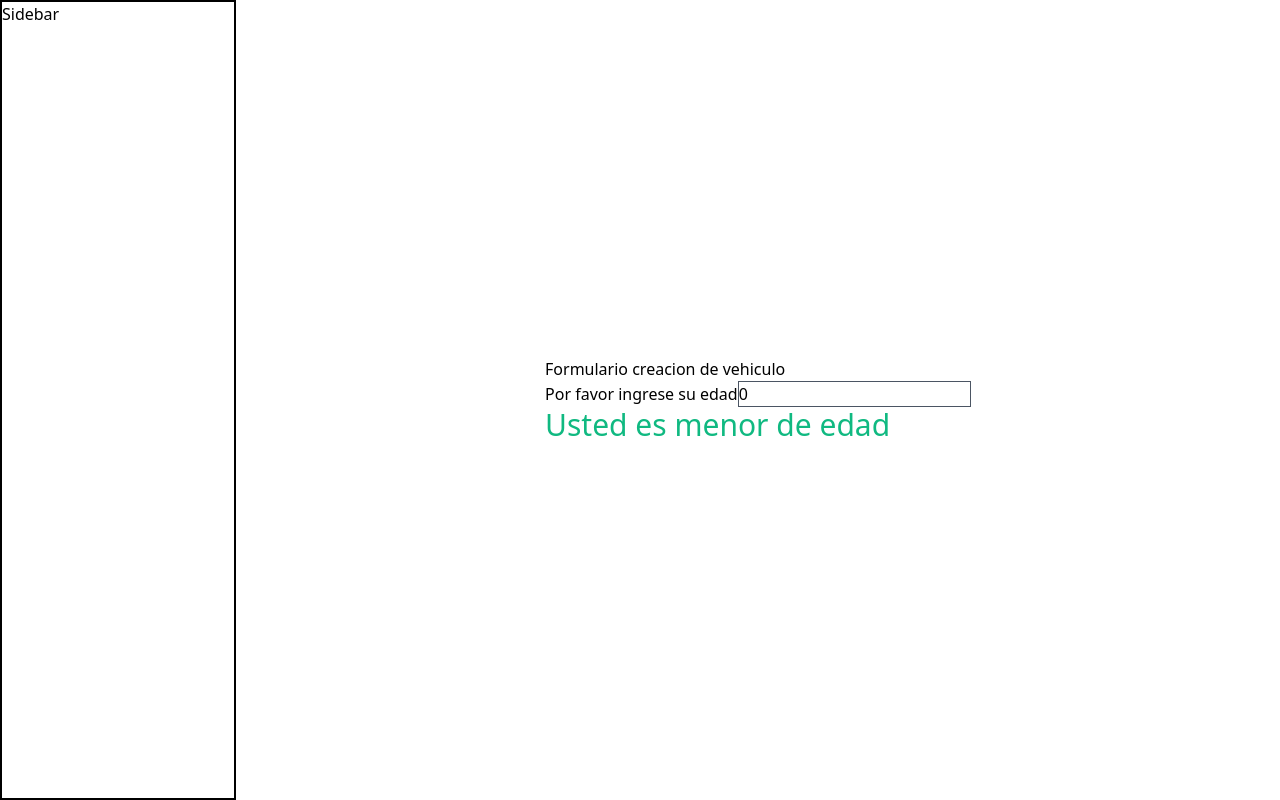
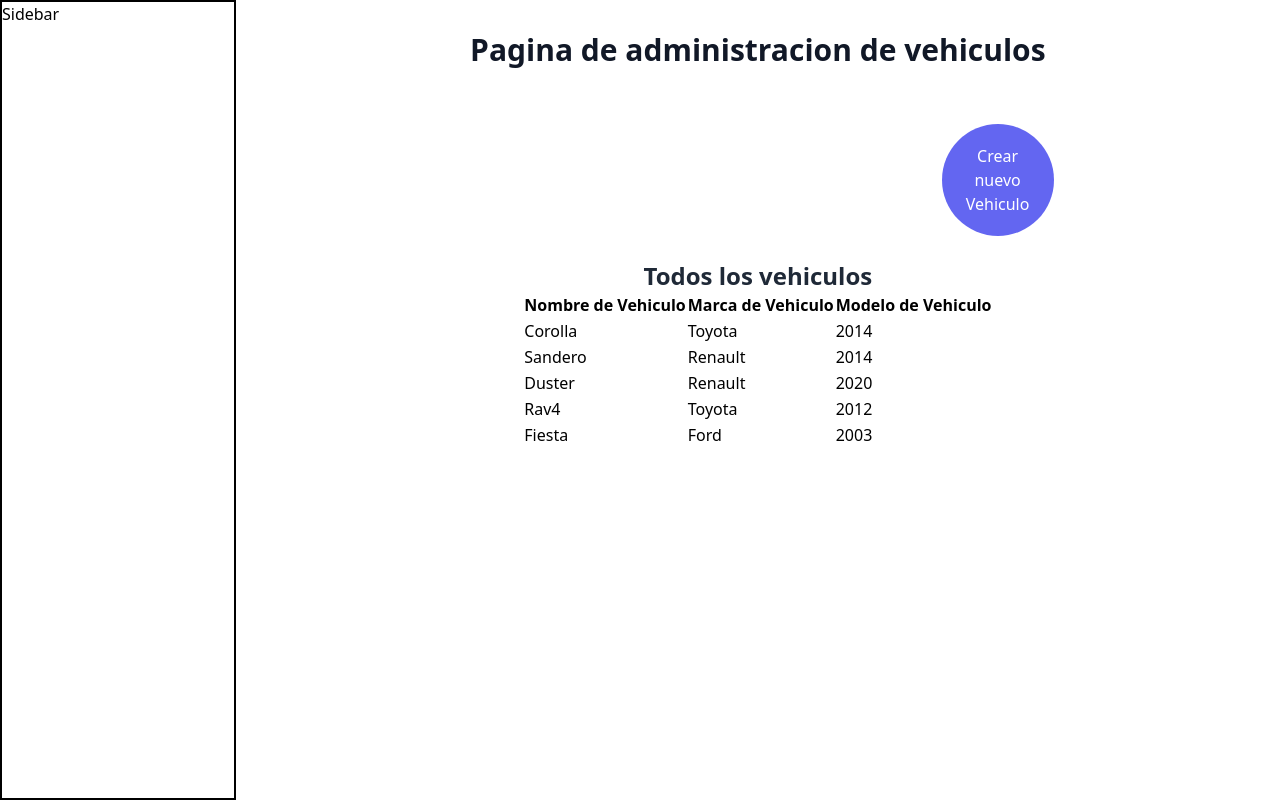
Before and after one commit to Stivensgt/concecisonario, a React (Create React App) app: page /admin/vehiculos in a window 1280 px wide. Built offline with nearby package versions, Linux system fonts and the light colour scheme.

Commit message:
Crear tablas de vehiculos

```diff
--- a/src/pages/admin/Vehiculos.jsx
+++ b/src/pages/admin/Vehiculos.jsx
@@ -1,50 +1,117 @@
 import React, {useEffect, useState} from 'react'
 
+const vehiculosBackend =[
+    {
+    nombre: 'Corolla',
+    marca: 'Toyota',
+    modelo: 2014
+    },
+    {
+    nombre: 'Sandero',
+    marca: 'Renault',
+    modelo: 2014
+    },
+    {
+    nombre: 'Duster',
+    marca: 'Renault',
+    modelo: 2020
+    },
+    {
+    nombre: 'Rav4',
+    marca: 'Toyota',
+    modelo: 2012
+    },
+    {
+    nombre: 'Fiesta',
+    marca: 'Ford',
+    modelo: 2003
+    }
+
+]
 const Vehiculos = () => {
-
-    const [edad, setEdad] = useState(0)
-    const [esMenorEdad, setEsMenorEdad] = useState(false)
+    const [mostrartabla,setMostrartabla] = useState(true)
+    const [textoBoton,setTextoBoton] = useState('Crear nuevo vehiculo')
+    const [vehiculos,setVehiculos] = useState([])
 
     useEffect(()=>{
-        if (edad>=18){
-            setEsMenorEdad(false)
-        } else {
-            setEsMenorEdad(true)
-        }
-    })
-    return (
-        <div className ='' >
-            <h2>Formulario creacion de vehiculo</h2>
-            <form className='flex flex-col ' >
-                <label htmlFor="edad">
-                    Por favor ingrese su edad
-
-                <input
-                value={edad}
-                onChange={(e) =>{
-                    setEdad(e.target.value)
-                }}
-                 className='border border-gray-600' type="number" name="edad"  />
-                </label>
-                {
-                    esMenorEdad? (
-                        <span className= 'text-3xl text-green-500'>
-                            Usted es menor de edad
-                            </span>
-                        ) : (
-                        <span className= 'text-3xl text-red-500'>
-                            Usted es mayor de edad
-                            </span>
-                        )
-
-                    }
+        //obetener lista de vehiculos desde el backend
+        setVehiculos(vehiculosBackend)
 
 
 
+    },[])
+
+    useEffect(()=>{
+        if(mostrartabla){
+            setTextoBoton('Crear nuevo Vehiculo')
+        } else {
+            setTextoBoton('Mostrar todos los vehiculos')
+        }
+    },[mostrartabla])
+    return (
+        <div className='flex h-full w-full flex-col items-center justify-start'>
+            <div className='flex flex-col'>
+            <h2 className='text-3xl font-extrabold text-gray-900 p-8'>Pagina de administracion de vehiculos</h2>
+            <button onClick={()=>{
+                setMostrartabla(!mostrartabla)
+            }}
+
+            className='bg-indigo-500 p-5 text-white rounded-full m-6 w-28 self-end'>
+            {textoBoton}</button>
+            </div>
+            {mostrartabla ? <TablaVehiculos listaVehiculos={vehiculos}/> :
+            <FormularioVehiculos/>
+            }
+
+
+
+        </div>
+    )
+}
+
+const TablaVehiculos = ({listaVehiculos})=>{
+    return(
+        <div className='flex flex-col items-center justify-center'>
+            <h2 className='text-gray-800 text-2xl font-extrabold'>Todos los vehiculos</h2>
+        <table>
+            <thead>
+                <tr>
+                <th>Nombre de Vehiculo</th>
+                <th>Marca de Vehiculo</th>
+                <th>Modelo de Vehiculo</th>
+                </tr>
+            </thead>
+            <tbody>
+                {listaVehiculos.map((vehiculos)=>{
+                    return (
+                    <tr>
+                        <td>{vehiculos.nombre}</td>
+                        <td>{vehiculos.marca}</td>
+                        <td>{vehiculos.modelo}</td>
+                    </tr>
+                )}
+                )}
+
+            </tbody>
+        </table>
+        </div>
+    )
+}
+
+const FormularioVehiculos = ()=>{
+
+    return(
+        <div className='flex flex-col justify-center items-center'>
+            <h2 className='text-gray-800 text-2xl font-extrabold'>Crear nuevo vehiculo</h2>
+            <form className='grid grid-cols-2'>
+                <input className='bg-gray-50 border border-gray-600 p-2 rounded-lg m-2 ' type="text" />
+                <input className='bg-gray-50 border border-gray-600 p-2 rounded-lg m-2 ' type="text" />
+                <input className='bg-gray-50 border border-gray-600 p-2 rounded-lg m-2 ' type="text" />
+                <input className='bg-gray-50 border border-gray-600 p-2 rounded-lg m-2 ' type="text" />
+                <button className='col-span-2 bg-green-400 p-2 rounded-lg shadow-md hover:bg-green-600 text-white'> Guardar vehiculo</button>
             </form>
         </div>
     )
 }
 
-
 export default Vehiculos
```
